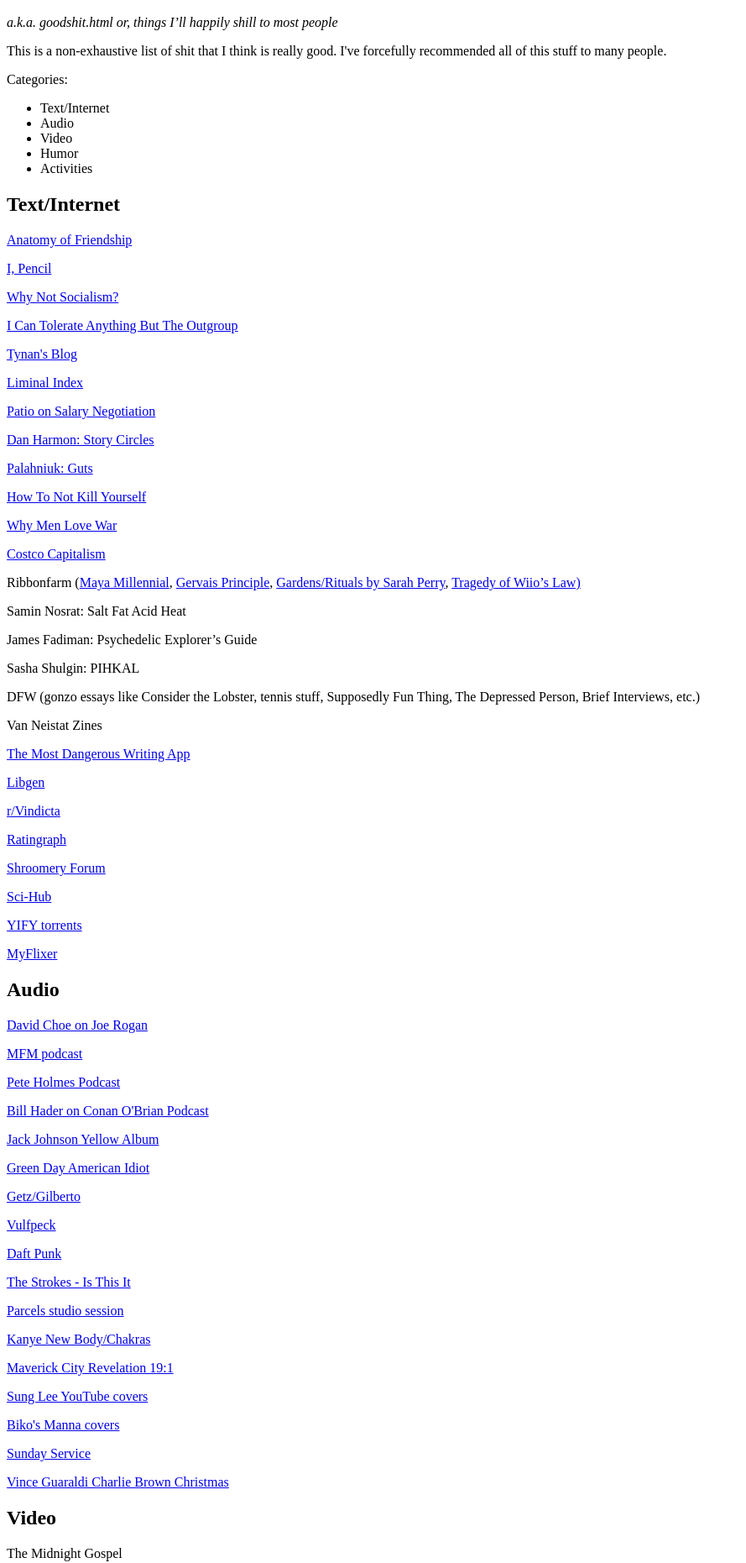
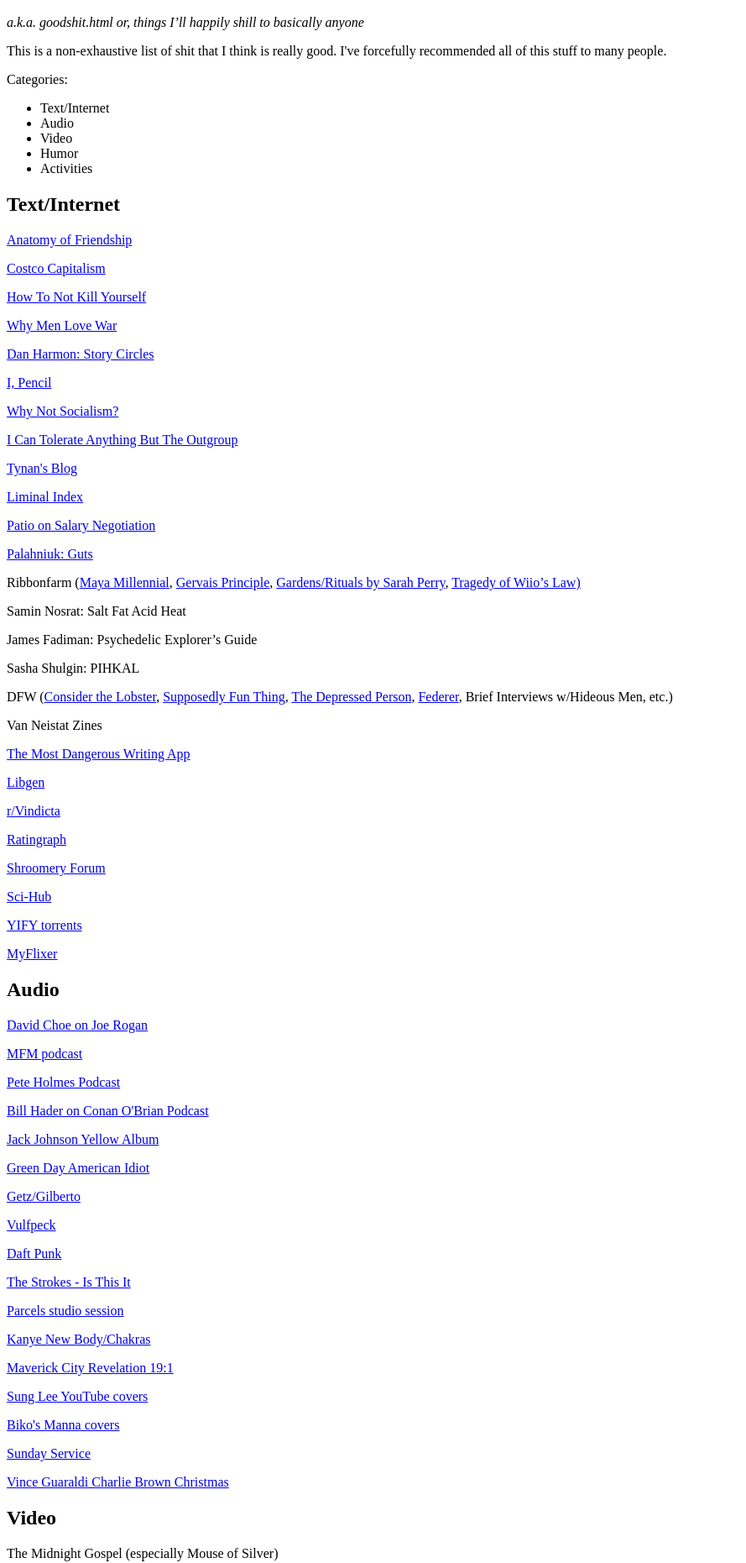
Before and after one commit to xehl/all-timers, a plain HTML site: page index.html in a window 1280 px wide. Shown: the part 48-1909 px from the top of the page at 84% size, without its empty margins (0-889 px from the left). Drawn offline with Linux system fonts and the light colour scheme.

Commit message:
reorg, add a few

```diff
--- a/index.html
+++ b/index.html
@@ -1,5 +1,5 @@
 <h1 id="all-timers-influences">All Timers / Influences</h1>
-<p><em>a.k.a. goodshit.html or, things I’ll happily shill to most people</em></p>
+<p><em>a.k.a. goodshit.html or, things I’ll happily shill to basically anyone</em></p>
 <p>This is a non-exhaustive list of shit that I think is really good. I&#39;ve forcefully recommended all of this stuff to many people.</p>
 <p>Categories:</p>
 <ul>
@@ -11,22 +11,22 @@
 </ul>
 <h2 id="text">Text/Internet</h2>
 <p><a href="https://www.ericz.one/aof.pdf">Anatomy of Friendship</a></p>
+<p><a href="https://www.bryanlehrer.com/entries/costco/">Costco Capitalism</a></p>
+<p><a href="https://delicioustacos.com/2012/08/20/how-to-not-kill-yourself/">How To Not Kill Yourself</a></p>
+<p><a href="https://www.esquire.com/news-politics/news/a28718/why-men-love-war/">Why Men Love War</a></p>
+<p><a href="https://channel101.fandom.com/wiki/Story_Structure_101:_Super_Basic_Shit">Dan Harmon: Story Circles</a></p>
 <p><a href="https://fee.org/resources/i-pencil/">I, Pencil</a></p>
 <p><a href="https://www3.nd.edu/~pweithma/Readings/Cohen,%20Gerald/Cohen,%20G%20(Why%20not%20Socialism%29.pdf">Why Not Socialism?</a></p>
 <p><a href="https://slatestarcodex.com/2014/09/30/i-can-tolerate-anything-except-the-outgroup/">I Can Tolerate Anything But The Outgroup</a></p>
 <p><a href="https://tynan.com/">Tynan's Blog</a></p>
 <p><a href="https://web.archive.org/web/20200902120000/https://www.patreon.com/posts/38283097">Liminal Index</a></p>
 <p><a href="https://www.kalzumeus.com/2012/01/23/salary-negotiation/">Patio on Salary Negotiation</a></p>
-<p><a href="https://channel101.fandom.com/wiki/Story_Structure_101:_Super_Basic_Shit">Dan Harmon: Story Circles</a></p>
 <p><a href="https://docs.google.com/file/d/0B3vyNXp6qDWwMXBvZ2hXQzdkaGM/edit?resourcekey=0-kKH5OmgyPUVmANR58wPGMQ">Palahniuk: Guts</a></p>
-<p><a href="https://delicioustacos.com/2012/08/20/how-to-not-kill-yourself/">How To Not Kill Yourself</a></p>
-<p><a href="https://www.esquire.com/news-politics/news/a28718/why-men-love-war/">Why Men Love War</a></p>
-<p><a href="https://www.bryanlehrer.com/entries/costco/">Costco Capitalism</a></p>
 <p>Ribbonfarm (<a href="https://www.ribbonfarm.com/2017/08/17/the-premium-mediocre-life-of-maya-millennial/">Maya Millennial</a>, <a href="https://www.ribbonfarm.com/2009/10/07/the-gervais-principle-or-the-office-according-to-the-office/">Gervais Principle</a>, <a href="https://www.ribbonfarm.com/2015/03/04/gardens-need-walls-on-boundaries-ritual-and-beauty/">Gardens/Rituals by Sarah Perry</a>, <a href="https://www.ribbonfarm.com/2009/03/26/the-tragedy-of-wiios-law/">Tragedy of Wiio’s Law)</a></p>
 <p>Samin Nosrat: Salt Fat Acid Heat</p>
 <p>James Fadiman: Psychedelic Explorer’s Guide</p>
 <p>Sasha Shulgin: PIHKAL</p>
-<p>DFW (gonzo essays like Consider the Lobster, tennis stuff, Supposedly Fun Thing, The Depressed Person, Brief Interviews, etc.)</p>
+<p>DFW (<a href="https://www.columbia.edu/~col8/lobsterarticle.pdf">Consider the Lobster</a>, <a href="https://harpers.org/wp-content/uploads/2008/09/HarpersMagazine-1996-01-0007859.pdf">Supposedly Fun Thing</a>, <a href="https://harpers.org/wp-content/uploads/HarpersMagazine-1998-01-0059425.pdf">The Depressed Person</a>, <a href="https://web.archive.org/web/20240110125025/https://www.nytimes.com/2006/08/20/sports/playmagazine/20federer.html">Federer</a>, Brief Interviews w/Hideous Men, etc.)</p>
 <p>Van Neistat Zines</p>
 <p><a href="https://www.squibler.io/dangerous-writing-prompt-app">The Most Dangerous Writing App</a></p>
 <p><a href="https://libgen.is/">Libgen</a></p>
@@ -55,14 +55,16 @@
 <p><a href="https://www.youtube.com/watch?v=yLRznLkqkrw">Sunday Service</a></p>
 <p><a href="https://www.youtube.com/watch?v=s9kma0diE3s">Vince Guaraldi Charlie Brown Christmas</a></p>
 <h2 id="video">Video</h2>
-<p>The Midnight Gospel</p>
+<p>The Midnight Gospel (especially Mouse of Silver)</p>
 <p>Lord of the Rings</p>
 <p>Before Sunrise/Sunset/Midnight</p>
 <p>Godfather Trilogy</p>
 <p>Girl movies trilogy: Bridesmaids, Mean Girls, Devil Wears Prada</p>
 <p>ATLA</p>
+<p>Breaking Bad/Better Call Saul</p>
 <p>Hamilton’s Pharmacopoeia</p>
 <p>Letterkenny</p>
+<p>The Office</p>
 <p>Chungking Express</p>
 <p>Huang’s World</p>
 <p>Shrek 2</p>
@@ -70,21 +72,20 @@
 <p>My Dinner With Andre</p>
 <p>The Choe Show</p>
 <p>The Usual Suspects</p>
-<p>The Office</p>
 <p>A Separation</p>
 <p>RRR</p>
 <p>Y Tu Mama También</p>
 <p>A Separation</p>
-<p>Breaking Bad/Better Call Saul</p>
 <p>Community</p>
+<p>Atlanta</p>
 <p><a href="https://www.youtube.com/@Channel5YouTube">Channel 5 Youtube</a></p>
+<p><a href="https://www.youtube.com/@ThinkingBasketball">Thinking Basketball Youtube</a></p>
 <p><a href="https://www.youtube.com/watch?v=qw4rWmpYK9k&list=PL_PgxS3FkP7ATPveBQ1yah7LDqysyzDCG">Jacques Pepin Youtube</a></p>
 <h2 id="humor">Humor</h2>
 <p><a href="https://www.youtube.com/watch?v=NPD80b4FpeY">Aaron Chen</a></p>
 <p><a href="https://www.youtube.com/watch?v=8ZEoeI-jVk8">Daniel Simonsen</a></p>
 <p><a href="https://www.youtube.com/watch?v=zKUpf1Vx0vs&t=207s">Shane Gillis</a></p>
 <p>Chappelle</p>
-<p>Conan O&#39;Brien</p>
 <p>Middleditch and Schwartz</p>
 <h2 id="activities">Activities</h2>
 <p>Powerlifting</p>
@@ -94,7 +95,6 @@
 <p>Vipassana</p>
 <p>Psychedelics</p>
 <p>Cooking</p>
-<p>Travel (begrudgingly)</p>
 <p>Ecstatic Dance</p>
 <p>Salsa Dancing</p>
 <p>Regular old club dancing</p>
```
